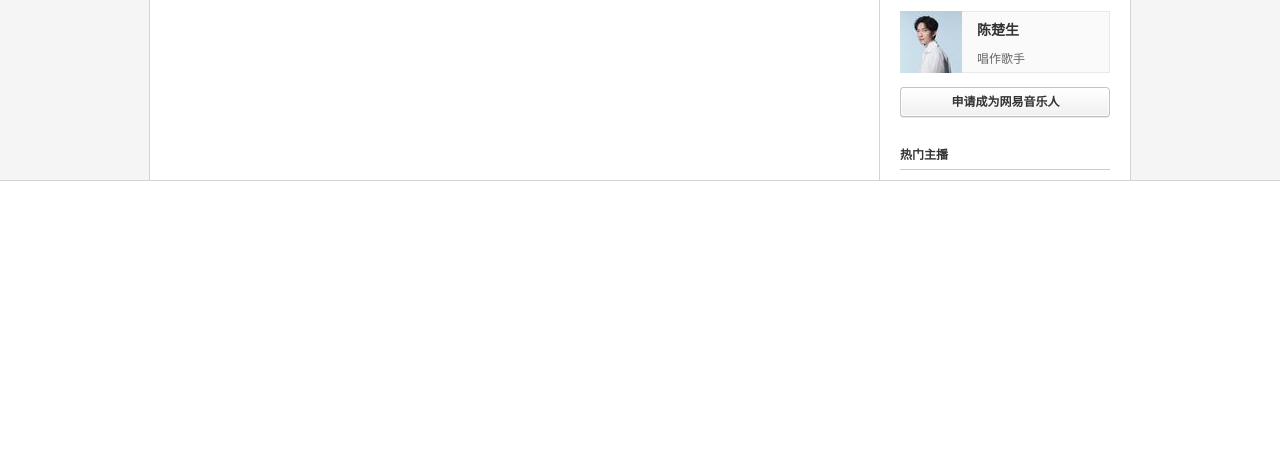
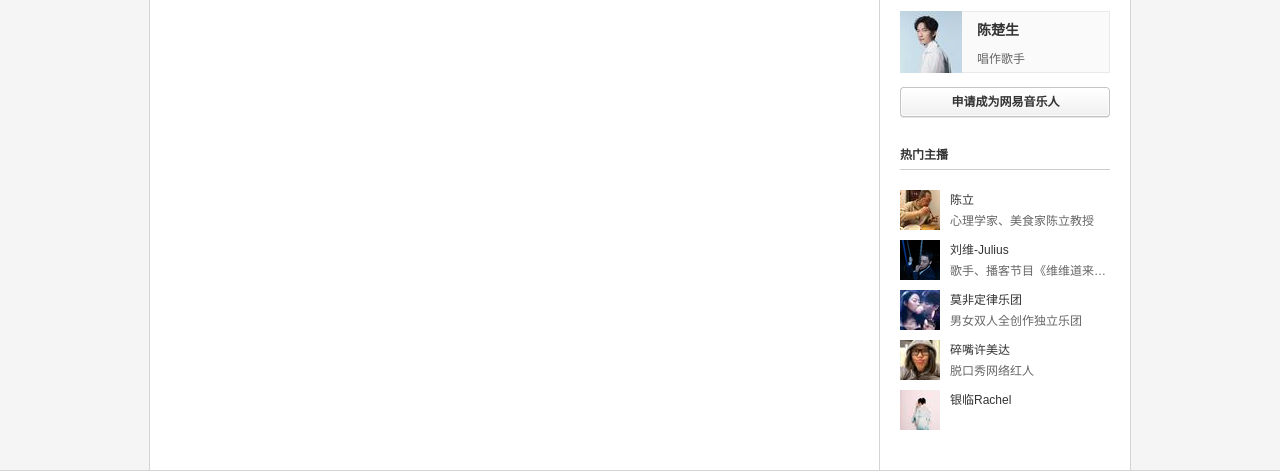
Before and after one commit to pace1657/static_163_music, a plain HTML site: page index.html in a window 1280 px wide. Shown: the part 871-1342 px from the top of the page. Before the commit the page ends 1052 px from the top, so only its background shows below. Drawn offline with Linux system fonts and the light colour scheme.

Commit message:
侧边热门主播列表

```diff
--- a/css/page_main.css
+++ b/css/page_main.css
@@ -265,3 +265,45 @@
 .main-container .content .hot-author {
   margin-top: 20px;
 }
+
+.main-container .content .hot-author-list {
+  margin: 20px auto;
+}
+
+.main-container .content .hot-author-list li {
+  display: flex;
+  width: 210px;
+  height: 50px;
+}
+
+.main-container .content .hot-author-list .album {
+  flex: 1;
+}
+.main-container .content .hot-author-list .album img {
+  width: 40px;
+  height: 40px;
+}
+
+.main-container .content .hot-author-list .author-info {
+  width: 160px;
+  overflow: hidden;
+  text-overflow: ellipsis;
+  white-space: nowrap;
+}
+
+.main-container .content .author-info .name,
+.main-container .content .author-info .desc {
+  width: 100%;
+  line-height: 21px;
+  overflow: hidden;
+  text-overflow: ellipsis;
+  white-space: nowrap;
+}
+
+.main-container .content .author-info .name:hover {
+  text-decoration: underline;
+}
+
+.main-container .content .author-info .desc {
+  color: #666;
+}
--- a/index.html
+++ b/index.html
@@ -166,6 +166,52 @@
               <div class="common_header_01">
                 <h3 class="title">热门主播</h3>
               </div>
+              <ul class="hot-author-list">
+                <li>
+                  <a class="album" href="#">
+                    <img src="./assets/images/author_01.jpg" alt="author_01">
+                  </a>
+                  <div class="author-info">
+                    <a class="name" href="#">陈立</a>
+                    <p class="desc">心理学家、美食家陈立教授</p>
+                  </div>
+                </li>
+                <li>
+                  <a class="album" href="#">
+                    <img src="./assets/images/author_02.jpg" alt="author_02">
+                  </a>
+                  <div class="author-info">
+                    <a class="name" href="#">刘维-Julius</a>
+                    <p class="desc">歌手、播客节目《维维道来》主理人</p>
+                  </div>
+                </li>
+                <li>
+                  <a class="album" href="#">
+                    <img src="./assets/images/author_03.jpg" alt="author_03">
+                  </a>
+                  <div class="author-info">
+                    <a class="name" href="#">莫非定律乐团</a>
+                    <p class="desc">男女双人全创作独立乐团</p>
+                  </div>
+                </li>
+                <li>
+                  <a class="album" href="#">
+                    <img src="./assets/images/author_04.jpg" alt="author_04">
+                  </a>
+                  <div class="author-info">
+                    <a class="name" href="#">碎嘴许美达</a>
+                    <p class="desc">脱口秀网络红人</p>
+                  </div>
+                </li>
+                <li>
+                  <a class="album" href="#">
+                    <img src="./assets/images/author_05.jpg" alt="author_05">
+                  </a>
+                  <div class="author-info">
+                    <a class="name" href="#">银临Rachel</a>
+                  </div>
+                </li>
+              </ul>
             </div>
           </div>
         </div>
```
Also changed, not shown: assets/images/author_01.jpg (added), assets/images/author_02.jpg (added), assets/images/author_03.jpg (added), assets/images/author_04.jpg (added), assets/images/author_05.jpg (added).
